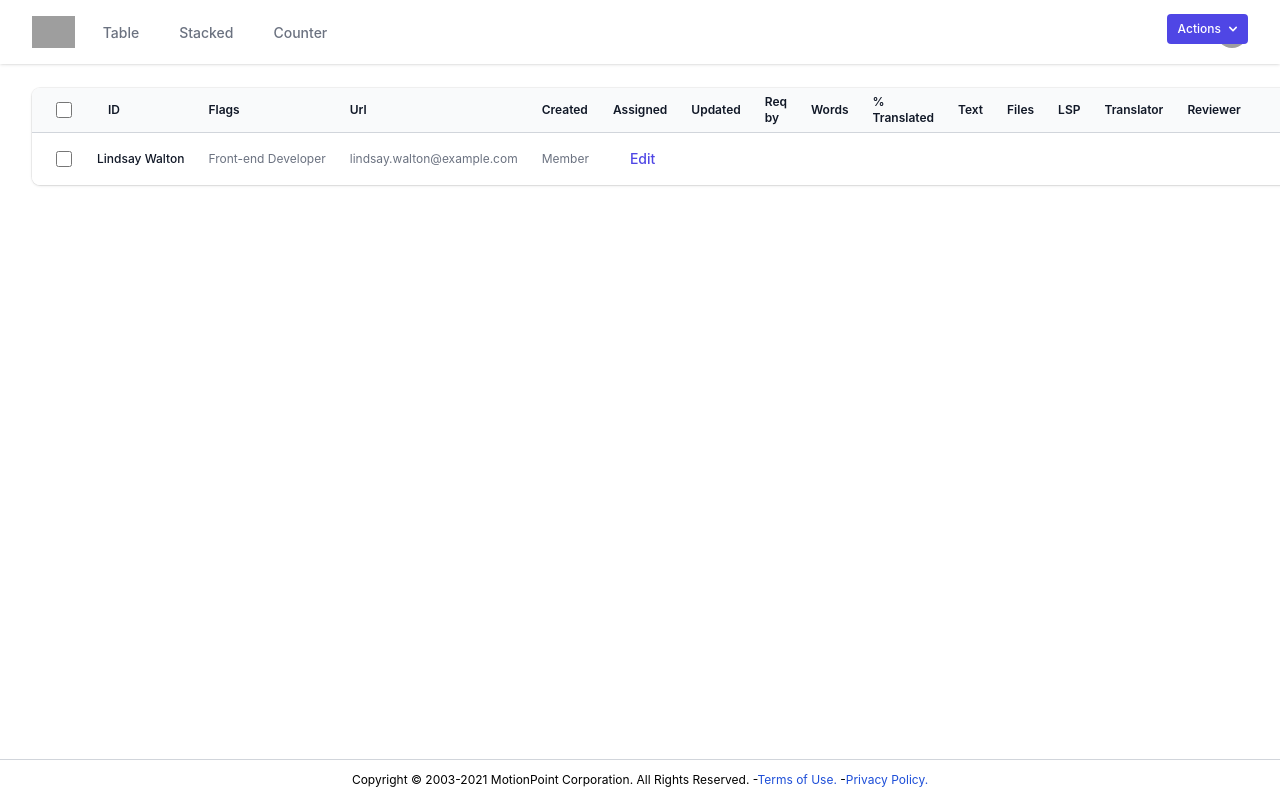
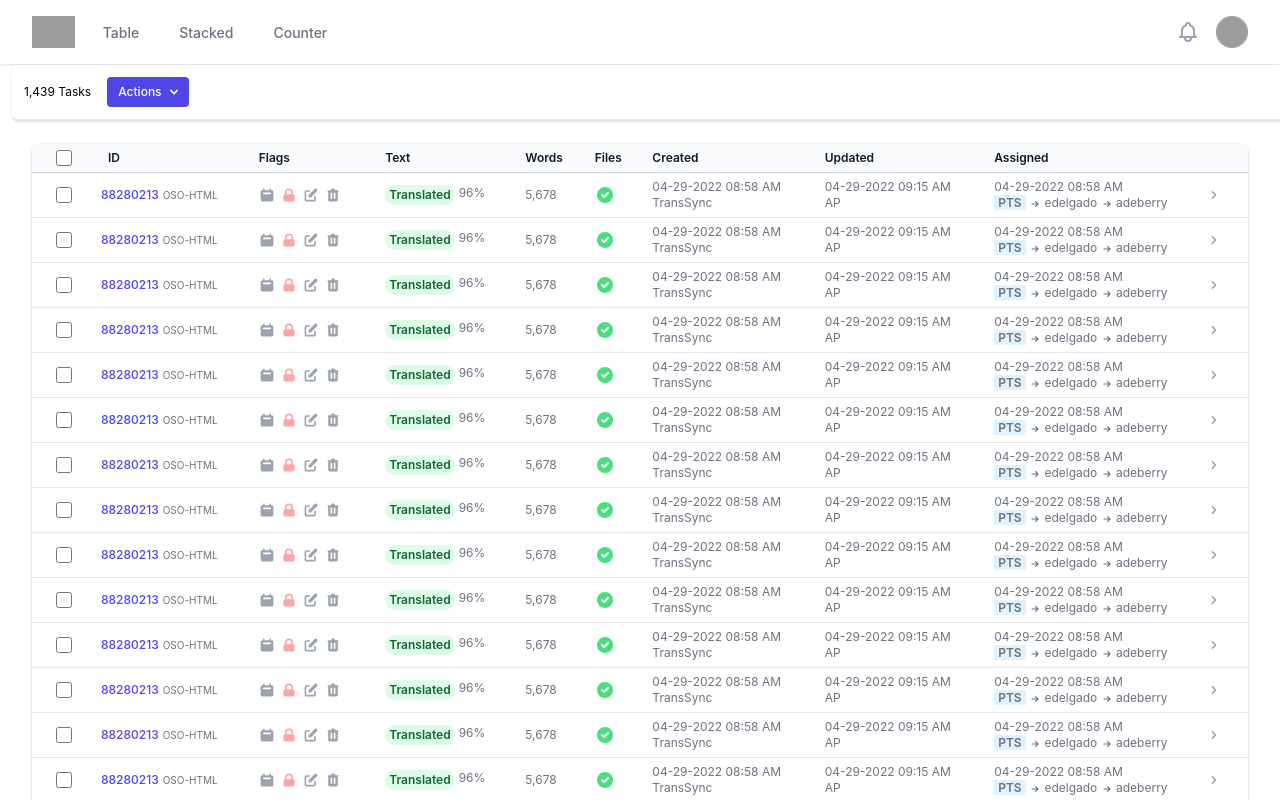
Before and after one commit to edelgado-en/page-queue, a React (Create React App) app: page / in a window 1280 px wide. Shown: the top 800 px of the page. Built offline with nearby package versions, Linux system fonts and the light colour scheme; grey boxes are pictures that could not be loaded.

Commit message:
Added table design

```diff
--- a/src/App.js
+++ b/src/App.js
@@ -1,13 +1,13 @@
-import React, { useEffect } from 'react';
-import logo from './logo.svg';
-import Counter from './features/counter/Counter';
+import React, { useEffect, lazy, Suspense } from 'react';
 import './App.css';
 
 import { Routes, Route, Outlet, useLocation, Link } from 'react-router-dom';
 
 import Navigation from './routes/navigation/navigation.component';
-import Home from './routes/home/home.component';
-import StackedList from './routes/stackedlist/stacked-list.component'
+
+const Home = lazy(() => import('./routes/home/home.component'));
+const StackedList = lazy(() => import('./routes/stackedlist/stacked-list.component'));
+const Counter = lazy(() => import('./features/counter/Counter'));
 
 //if you are in DEV go to /login
 const redirectUrl = 'https://github.com';
@@ -46,28 +46,35 @@ const Footer = () => {
   )
 }
 
+const Fallback = () => {
+  return <div></div>
+}
+
 const App = () => {
   const { pathname } = useLocation();
 
   return (
     <>
+      <Suspense fallback={<Fallback />}>
         {/* You need to have a wrapper here with a content and a footer for the footer to be sticky */}
         <div className="flex flex-col min-h-screen">
           <div className="flex-grow">
             <Routes>
               <Route path="/login" element={<Login />} />
+
               <Route path="/" element={<Navigation />}>
                 <Route index element={<Home />} />
                 <Route path="stacked" element={<StackedList />}/>
                 <Route element={<ProtectedRoute />}>
                   <Route path="counter" element={<Counter />}/>
-                {/* Add all your routes here */}
+                  {/* Add all your protected routes here routes here */}
                 </Route>
               </Route>
             </Routes>
           </div>
           { pathname !== '/login' && <Footer /> }
         </div>
+      </Suspense>
     </>
   );
 }
--- /dev/null
+++ b/src/components/action-bar.component.jsx
@@ -0,0 +1,21 @@
+import Dropdown from './dropdown.component';
+
+const ActionBar = () => {
+    return (
+        <>
+            <div className="shadow sm:rounded-md m-3 mt-0 md:px-3 h-14 mb-5 fixed z-10 bg-white border-solid border-b-2 border-gray-200 p-2 w-screen" style={{ paddingTop: '12px' }}>
+                <span className="text-xs mr-4">1,439 Tasks</span>
+                <Dropdown />
+                {/* <button
+                    type="button"
+                    className="ml-3 inline-flex items-center px-2.5 py-1.5 border border-gray-300 text-xs font-medium rounded text-gray-700 bg-white hover:bg-gray-50 focus:outline-none focus:ring-2 focus:ring-offset-2 focus:ring-indigo-500"
+                >
+                    Select All
+                </button> */}
+            </div>
+            <div className="mt-36"></div>
+        </>
+    )
+}
+
+export default ActionBar;
--- a/src/routes/home/home.component.jsx
+++ b/src/routes/home/home.component.jsx
@@ -1,15 +1,107 @@
 import { useLayoutEffect, useRef, useState } from 'react'
+import { CalendarIcon, ChevronRightIcon,
+  ArrowSmRightIcon, LockClosedIcon,
+   PencilAltIcon, TrashIcon, CheckCircleIcon } from '@heroicons/react/solid'
 
-import Dropdown from '../../components/dropdown.component';
+import ActionBar from '../../components/action-bar.component'
 
 const people = [
   {
-    name: 'Lindsay Walton',
-    title: 'Front-end Developer',
-    email: 'lindsay.walton@example.com',
-    role: 'Member',
+    name: 'Enrique Delgado',
+    title: 'Software Engineer',
+    email: 'edelgado@example.com',
   },
-  // More people...
+  {
+    name: 'Enrique Delgado',
+    title: 'Software Engineer',
+    email: 'edelgado@example.com',
+  },
+  {
+    name: 'Enrique Delgado',
+    title: 'Software Engineer',
+    email: 'edelgado@example.com',
+  },
+  {
+    name: 'Enrique Delgado',
+    title: 'Software Engineer',
+    email: 'edelgado@example.com',
+  },
+  {
+    name: 'Enrique Delgado',
+    title: 'Software Engineer',
+    email: 'edelgado@example.com',
+  },
+  {
+    name: 'Enrique Delgado',
+    title: 'Software Engineer',
+    email: 'edelgado@example.com',
+  },
+  {
+    name: 'Enrique Delgado',
+    title: 'Software Engineer',
+    email: 'edelgado@example.com',
+  },
+  {
+    name: 'Enrique Delgado',
+    title: 'Software Engineer',
+    email: 'edelgado@example.com',
+  },
+  {
+    name: 'Enrique Delgado',
+    title: 'Software Engineer',
+    email: 'edelgado@example.com',
+  },
+  {
+    name: 'Enrique Delgado',
+    title: 'Software Engineer',
+    email: 'edelgado@example.com',
+  },
+  {
+    name: 'Enrique Delgado',
+    title: 'Software Engineer',
+    email: 'edelgado@example.com',
+  },
+  {
+    name: 'Enrique Delgado',
+    title: 'Software Engineer',
+    email: 'edelgado@example.com',
+  },
+  {
+    name: 'Enrique Delgado',
+    title: 'Software Engineer',
+    email: 'edelgado@example.com',
+  },
+  {
+    name: 'Enrique Delgado',
+    title: 'Software Engineer',
+    email: 'edelgado@example.com',
+  },
+  {
+    name: 'Enrique Delgado',
+    title: 'Software Engineer',
+    email: 'edelgado@example.com',
+  },
+  {
+    name: 'Enrique Delgado',
+    title: 'Software Engineer',
+    email: 'edelgado@example.com',
+  },
+  {
+    name: 'Enrique Delgado',
+    title: 'Software Engineer',
+    email: 'edelgado@example.com',
+  },
+  {
+    name: 'Enrique Delgado',
+    title: 'Software Engineer',
+    email: 'edelgado@example.com',
+  },
+  {
+    name: 'Enrique Delgado',
+    title: 'Software Engineer',
+    email: 'edelgado@example.com',
+  }
+
 ]
 
 function classNames(...classes) {
@@ -36,24 +128,10 @@ export default function Home() {
   }
 
   return (
-    <div className="px-4 sm:px-6 lg:px-8">
-      <div className="sm:flex sm:items-center">
-        <div className="sm:flex-auto">
-          <h1 className="text-xl font-semibold text-gray-900">Users</h1>
-          <p className="mt-2 text-sm text-gray-700">
-            A list of all the users in your account including their name, title, email and role.
-          </p>
-        </div>
-        <div className="mt-4 sm:mt-0 sm:ml-16 sm:flex-none">
-          <button
-            type="button"
-            className="inline-flex items-center justify-center rounded-md border border-transparent bg-indigo-600 px-4 py-2 text-sm font-medium text-white shadow-sm hover:bg-indigo-700 focus:outline-none focus:ring-2 focus:ring-indigo-500 focus:ring-offset-2 sm:w-auto"
-          >
-            Add user
-          </button>
-          <Dropdown />
-        </div>
-      </div>
+    <>
+    <div style={{ marginTop: '65px' }}></div>
+    <ActionBar />
+    <div className="px-4 sm:px-6 lg:px-8 mt-20">
       <div className="mt-8 flex flex-col">
         <div className="-my-2 -mx-4 overflow-x-auto sm:-mx-6 lg:-mx-8">
           <div className="inline-block min-w-full py-2 align-middle md:px-6 lg:px-8">
@@ -93,43 +171,28 @@ export default function Home() {
                       Flags
                     </th>
                     <th scope="col" className="px-3 py-1.5 text-left text-xs font-semibold text-gray-900">
-                      Url
+                      Text
+                    </th>
+                    <th scope="col" className="px-3 py-1.5 text-left text-xs font-semibold text-gray-900">
+                      Words
+                    </th>
+                    <th scope="col" className="px-3 py-1.5 text-left text-xs font-semibold text-gray-900">
+                      Files
                     </th>
                     <th scope="col" className="px-3 py-1.5 text-left text-xs font-semibold text-gray-900">
                       Created
                     </th>
                     <th scope="col" className="px-3 py-1.5 text-left text-xs font-semibold text-gray-900">
-                      Assigned
-                    </th>
-                    <th scope="col" className="px-3 py-1.5 text-left text-xs font-semibold text-gray-900">
                       Updated
                     </th>
                     <th scope="col" className="px-3 py-1.5 text-left text-xs font-semibold text-gray-900">
-                      Req by
-                    </th>
-                    <th scope="col" className="px-3 py-1.5 text-left text-xs font-semibold text-gray-900">
-                      Words
-                    </th>
-                    <th scope="col" className="px-3 py-1.5 text-left text-xs font-semibold text-gray-900">
-                      % Translated
-                    </th>
-                    <th scope="col" className="px-3 py-1.5 text-left text-xs font-semibold text-gray-900">
-                      Text
-                    </th>
-                    <th scope="col" className="px-3 py-1.5 text-left text-xs font-semibold text-gray-900">
-                      Files
-                    </th>
-                    <th scope="col" className="px-3 py-1.5 text-left text-xs font-semibold text-gray-900">
-                      LSP
-                    </th>
-                    <th scope="col" className="px-3 py-1.5 text-left text-xs font-semibold text-gray-900">
-                      Translator
-                    </th>
-                    <th scope="col" className="px-3 py-1.5 text-left text-xs font-semibold text-gray-900">
-                      Reviewer
+                      Assigned
                     </th>
                     <th scope="col" className="relative py-3.5 pl-3 pr-4 sm:pr-6">
                       <span className="sr-only">Edit</span>
+                    </th>
+                    <th>
+
                     </th>
                   </tr>
                 </thead>
@@ -160,15 +223,49 @@ export default function Home() {
                           selectedPeople.includes(person) ? 'text-indigo-600' : 'text-gray-900'
                         )}
                       >
-                        {person.name}
+                        <span className="ml-1 font-medium text-indigo-600 truncate">88280213</span>
+                        <span className="ml-1 flex-shrink-0 font-normal text-gray-500" style={{ fontSize: '10px' }}>OSO-HTML</span>
                       </td>
-                      <td className="whitespace-nowrap px-3 py1.5 text-xs text-gray-500">{person.title}</td>
-                      <td className="whitespace-nowrap px-3 py-1.5 text-xs text-gray-500">{person.email}</td>
-                      <td className="whitespace-nowrap px-3 py-1.5 text-xs text-gray-500">{person.role}</td>
-                      <td className="whitespace-nowrap py-4 pl-3 pr-4 text-right text-sm font-medium sm:pr-6">
-                        <a href="#" className="text-indigo-600 hover:text-indigo-900">
-                          Edit<span className="sr-only">, {person.name}</span>
-                        </a>
+                      <td className="whitespace-nowrap px-3 py1.5 text-xs text-gray-500">
+                        <div className="flex items-center text-sm text-gray-500">
+                          <CalendarIcon className="flex-shrink-0 mr-1.5 h-4 w-4 text-gray-400" aria-hidden="true" />
+                          <LockClosedIcon className="flex-shrink-0 mr-1.5 h-4 w-4 text-red-300" />
+                          <PencilAltIcon className="flex-shrink-0 mr-1.5 h-4 w-4 text-gray-400" />
+                          <TrashIcon className="flex-shrink-0 mr-1.5 h-4 w-4 text-gray-400" />
+                        </div>
+                      </td>
+                      <td className="whitespace-nowrap px-3 py1.5 text-xs text-gray-500">
+                        <div className="flex flex-row flex-nowrap gap-1">
+                            <div className="text-xs">
+                                <p className="px-1 inline-flex text-xs leading-5 font-semibold rounded-full bg-green-100 text-green-800">
+                                    Translated
+                                </p>
+                            </div>
+                            <div className="text-xs">96%</div>
+                        </div>
+                      </td>
+                      <td className="whitespace-nowrap px-3 py-1.5 text-xs text-gray-500">
+                      <div className="text-xs">5,678</div>
+                      </td>
+                      <td className="whitespace-nowrap px-3 py-1.5 text-xs text-gray-500">
+                        <CheckCircleIcon className="flex-shrink-0 mr-1.5 h-5 w-5 text-green-400" />
+                      </td>
+                      <td className="whitespace-nowrap px-3 py-1.5 text-xs text-gray-500">
+                        <div className="text-xs">04-29-2022 08:58 AM</div>
+                           <span>TransSync</span>
+                      </td>
+                      <td className="whitespace-nowrap px-3 py-1.5 text-xs text-gray-500">
+                        <div className="text-xs">04-29-2022 09:15 AM</div>
+                        <div className="text-xs">AP</div>
+                      </td>
+                      <td className="whitespace-nowrap px-3 py-1.5 text-xs text-gray-500">
+                        <div className="text-xs">04-29-2022 08:58 AM</div>
+                        <div className="text-xs">
+                            <span className="font-semibold bg-sky-100  px-1">PTS</span> <ArrowSmRightIcon className="h-3 w-3 inline-block" /> <span>edelgado</span> <ArrowSmRightIcon className="h-3 w-3 inline-block" /> <span>adeberry</span>
+                        </div>
+                      </td>
+                      <td>
+                        <ChevronRightIcon className="h-4 w-4 text-gray-400 cursor-pointer"/>
                       </td>
                     </tr>
                   ))}
@@ -179,5 +276,6 @@ export default function Home() {
         </div>
       </div>
     </div>
+    </>
   )
 }
--- a/src/routes/stackedlist/stacked-list.component.jsx
+++ b/src/routes/stackedlist/stacked-list.component.jsx
@@ -4,7 +4,7 @@ import { CalendarIcon, ChevronRightIcon,
 
 import { useState, useRef, useLayoutEffect } from 'react';
 
-import Dropdown from '../../components/dropdown.component';
+import ActionBar from '../../components/action-bar.component';
 
 const positions = [
   {
@@ -107,16 +107,9 @@ export default function Example() {
   return (
       <>
         <div style={{ marginTop: '66px' }}></div>
-        <div className="shadow sm:rounded-md m-3 mt-0 md:px-3 h-14 mb-5 fixed z-10 bg-white border-solid border-b-2 border-gray-200 p-2 w-screen" style={{ paddingTop: '12px' }}>
-            <span className="text-xs mr-4">1,439 Tasks</span>
-            <Dropdown />
-            <button
-                type="button"
-                className="ml-3 inline-flex items-center px-2.5 py-1.5 border border-gray-300 text-xs font-medium rounded text-gray-700 bg-white hover:bg-gray-50 focus:outline-none focus:ring-2 focus:ring-offset-2 focus:ring-indigo-500"
-            >
-                Select All
-            </button>
-        </div>
+
+        <ActionBar />
+
         <div className="mt-36"></div>
         <div className="shadow overflow-hidden sm:rounded-md m-3 max-w-7xl mx-auto md:px-3">
         {/*     <input
```
Lines whose indentation alone changed are shown as unchanged.
